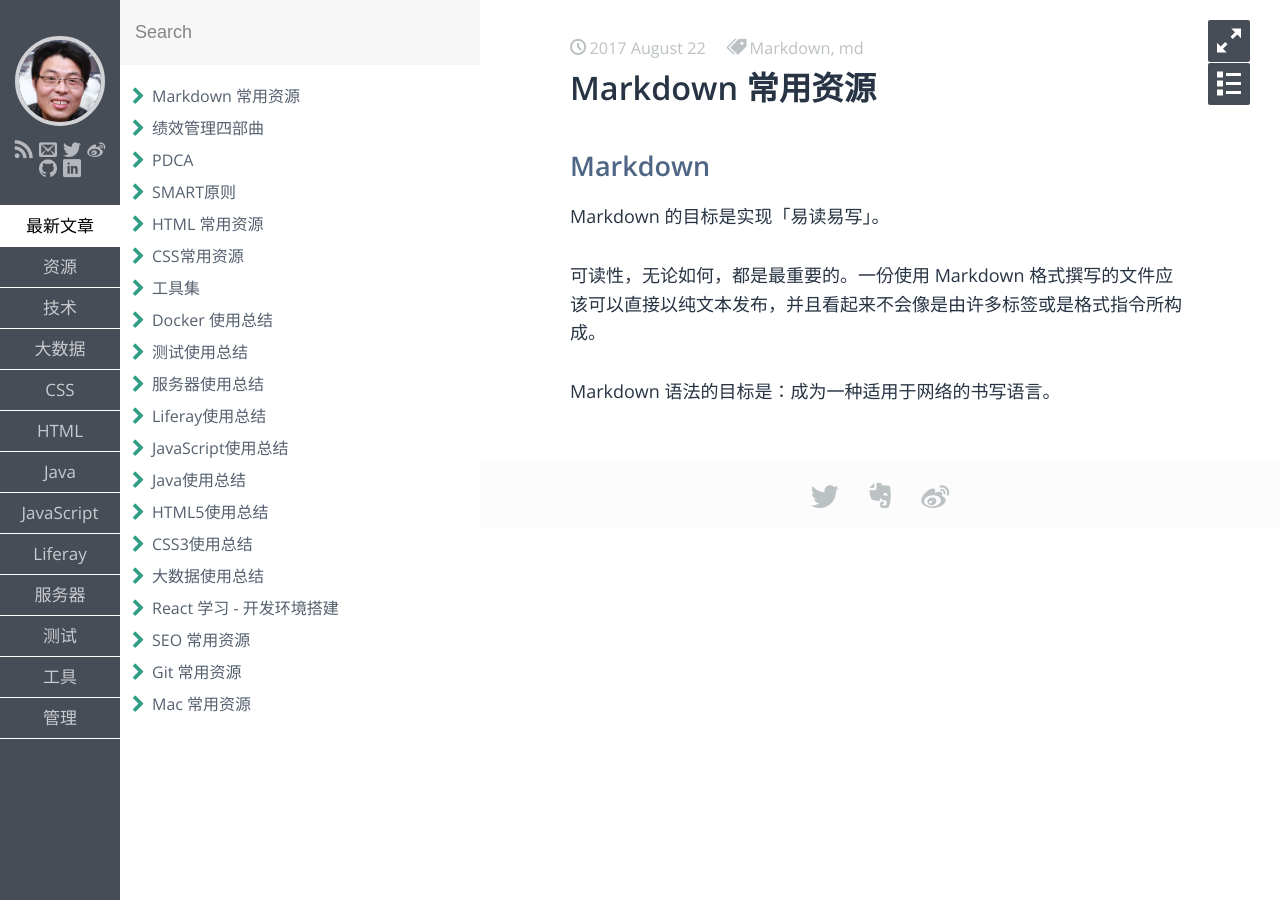
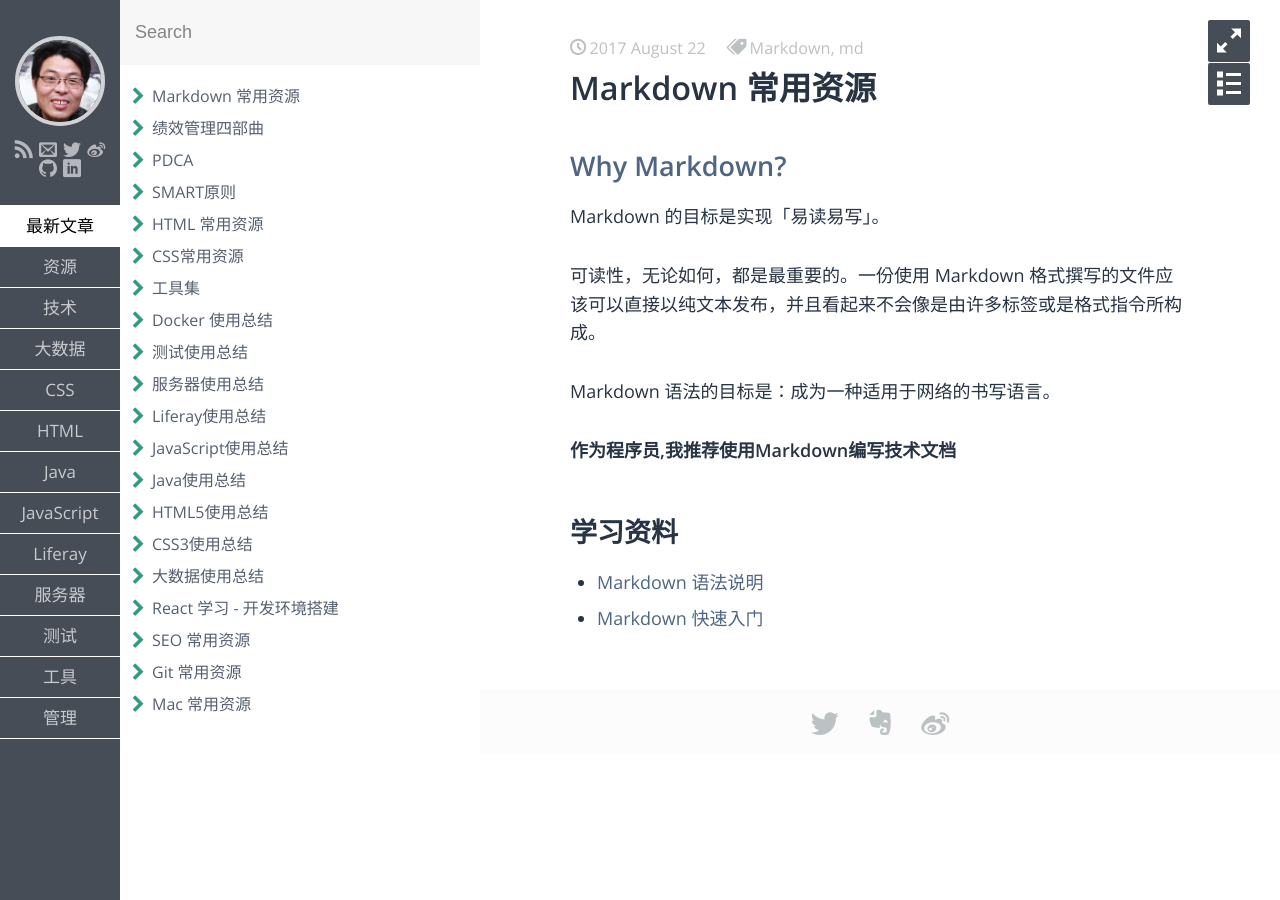
Before and after one commit to sohui/sohui.github.io, a Jekyll site: the page built from _posts/resource/2017-08-22-general-markdown-resources.md, in a window 1280 px wide. Built offline with Jekyll 4.4.1, drawn with Linux system fonts in a browser that asks for light colours; some web fonts are replaced; comment, search, counter and statistics services are not loaded.

Commit message:
Add markdown resources

```diff
--- a/_posts/resource/2017-08-22-general-markdown-resources.md
+++ b/_posts/resource/2017-08-22-general-markdown-resources.md
@@ -7,9 +7,15 @@
 description: Markdown学习资料, Markdown常用资源
 ---
 
-## [Markdown](http://www.appinn.com/markdown/)
+## [Why Markdown?](http://www.appinn.com/markdown/)
 Markdown 的目标是实现「易读易写」。
 
 可读性，无论如何，都是最重要的。一份使用 Markdown 格式撰写的文件应该可以直接以纯文本发布，并且看起来不会像是由许多标签或是格式指令所构成。
 
 Markdown 语法的目标是：成为一种适用于网络的书写语言。
+
+**作为程序员,我推荐使用Markdown编写技术文档**
+
+## 学习资料
+* [Markdown 语法说明](http://www.appinn.com/markdown/)
+* [Markdown 快速入门](http://www.appinn.com/markdown/basic.html)
```
